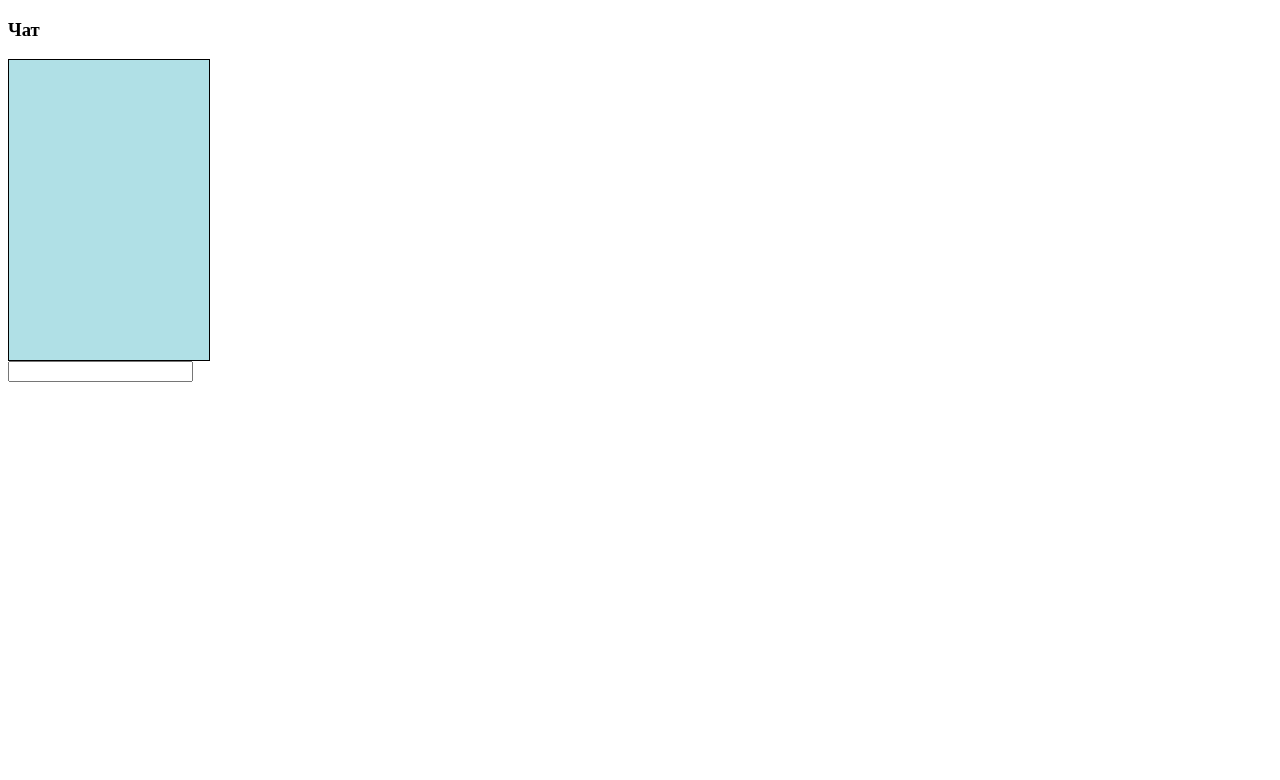
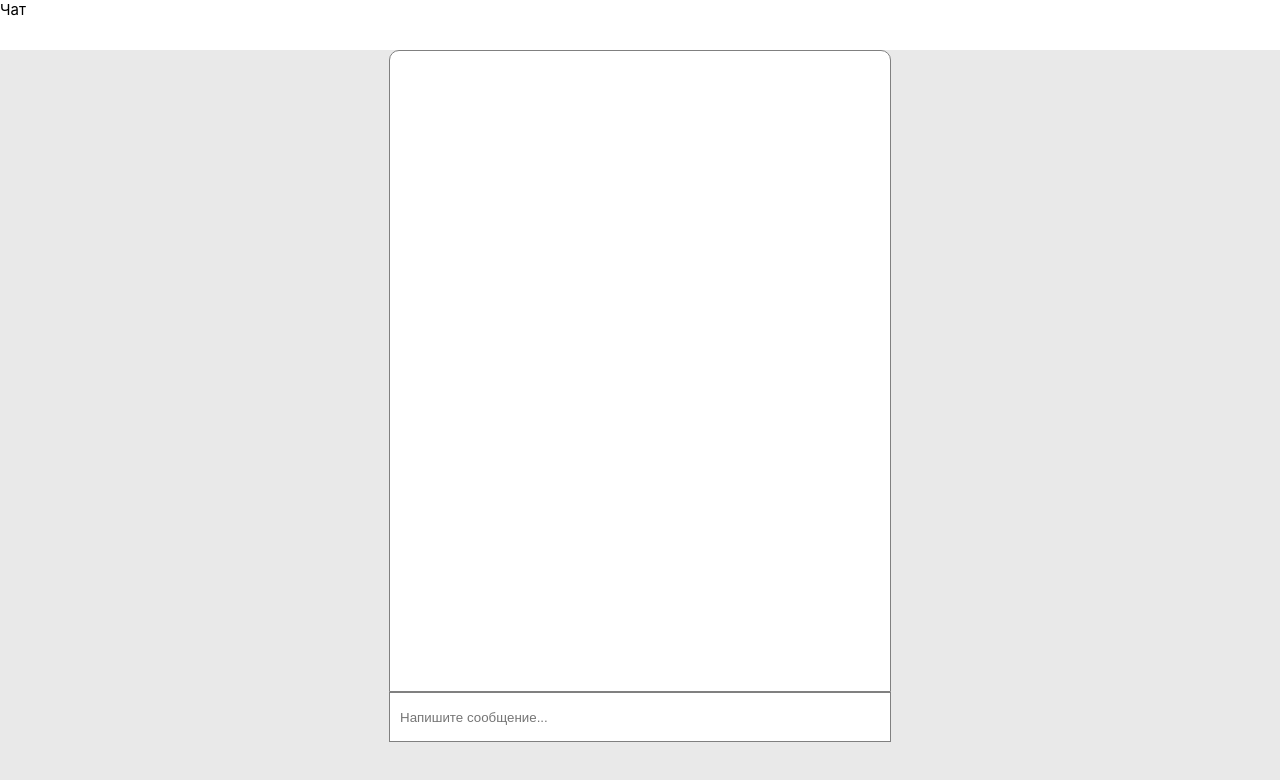
Before and after one commit to IsaacTaitor/Messenger, a React (Create React App) app: page / in a window 1280 px wide. Shown: the top 780 px of the page. Built offline with nearby package versions, Linux system fonts and the light colour scheme.

Commit message:
add styles

```diff
--- /dev/null
+++ b/src/components/elements/MessageInput/MessageInput.css
@@ -0,0 +1,9 @@
+.input {
+	display: table-cell;
+	width: 100%;
+	height: 50px;
+	border: 1px solid grey;
+	padding-left:10px;
+	box-sizing:border-box;
+	outline:none;
+}
--- a/src/components/elements/MessageInput/MessageInput.tsx
+++ b/src/components/elements/MessageInput/MessageInput.tsx
@@ -1,5 +1,6 @@
 import React from 'react';
 import { Item } from '../../../types/store';
+import './MessageInput.css';
 
 interface MessageInputProps {
 	addMessage(newItem: Item): void;
@@ -37,7 +38,8 @@ export default class MessageInput extends React.PureComponent<MessageInputProps,
 			<form onSubmit={this.handleSubmit}>
 				<input
 					autoComplete="off"
-					id="new-Message"
+					className="input"
+					placeholder='Напишите сообщение...'
 					onChange={this.handleChange}
 					value={this.state.text}
 				/>
--- a/src/components/elements/MessageList/MessageList.css
+++ b/src/components/elements/MessageList/MessageList.css
@@ -1,10 +1,17 @@
 .divMessageList {
-	width: 200px;
-	height: 300px;
-	border: 1px solid black;
+	display: table-cell;
+	width: 500px;
+	height: 80vh;
+	border: 1px solid grey;
+	background: white;
+	border-top-left-radius: 10px;
+	border-top-right-radius: 10px;
 	display: flex;
 	flex-direction: column-reverse;
-	background-color: powderblue;
 	overflow: auto;
-	flex-wrap: nowrap
+	flex-wrap: nowrap;
 }
+
+::-webkit-scrollbar {
+	width: 0px;
+}
--- a/src/components/shared/Message/Message.css
+++ b/src/components/shared/Message/Message.css
@@ -1,4 +1,12 @@
 .bodyMessage {
-	min-height: 30px;
-	background-color: lightblue
+	min-height: 60px;
+	display: flex;
+	flex-direction: row-reverse;
 }
+
+.textMessage {
+	border: 1px solid grey;
+	padding: 10px;
+	margin: 10px;
+	border-radius: 10px;
+}
--- a/src/components/shared/Message/Message.tsx
+++ b/src/components/shared/Message/Message.tsx
@@ -5,7 +5,7 @@ export default class Message extends React.PureComponent<{ text: string }> {
 	render(): any {
 		return (
 			<div className="bodyMessage">
-				<div>{this.props.text}</div>
+				<div className="textMessage">{this.props.text}</div>
 			</div>
 		);
 	}
--- a/src/screen/HomeScreen/index.tsx
+++ b/src/screen/HomeScreen/index.tsx
@@ -2,6 +2,7 @@ import React from 'react';
 import MessageList from '../../components/elements/MessageList/MessageList';
 import MessageInput from '../../components/elements/MessageInput/MessageInput';
 import { Item, ApplicationStore } from '../../types/store';
+import './styles.css';
 
 import { connect } from 'react-redux';
 import { bindActionCreators, Dispatch, AnyAction } from 'redux';
@@ -23,13 +24,17 @@ const mapDispatchToProps = (dispatch: Dispatch<AnyAction>): any => ({
 class HomeScreen extends React.Component<HomeScreenProps> {
 
 	render(): any {
-		const {messagesStore, addMessage } = this.props;
+		const { messagesStore, addMessage } = this.props;
 		return (
-			<>
-				<h3>Чат</h3>
-				<MessageList messages={messagesStore} />
-				<MessageInput addMessage={addMessage} />
-			</>
+			<div style={{ position: 'fixed', top: 0, left: 0,	width: '100%', height: '100%', background: '#e9e9e9'}}>
+				<header style={{background: 'white', height: '50px' }}>Чат</header>
+				<div className="container">
+					<div className="content">
+						<MessageList messages={messagesStore} />
+						<MessageInput addMessage={addMessage} />
+					</div>
+				</div>
+			</div>
 		);
 	}
 }
--- /dev/null
+++ b/src/screen/HomeScreen/styles.css
@@ -0,0 +1,18 @@
+.container {
+	height: 90%;
+	width: 100%;
+	display: flex;
+	justify-content: center;
+	align-self: center;
+}
+
+.content {
+	display: table;
+	height: 85vh;
+}
+
+body {
+	font-size: 15px;
+	font-weight: 400;
+	font-family: -apple-system,BlinkMacSystemFont,Roboto,Open Sans,Helvetica Neue,Noto Sans Armenian,Noto Sans Bengali,Noto Sans Cherokee,Noto Sans Devanagari,Noto Sans Ethiopic,Noto Sans Georgian,Noto Sans Hebrew,Noto Sans Kannada,Noto Sans Khmer,Noto Sans Lao,Noto Sans Osmanya,Noto Sans Tamil,Noto Sans Telugu,Noto Sans Thai,sans-serif;
+}
```
